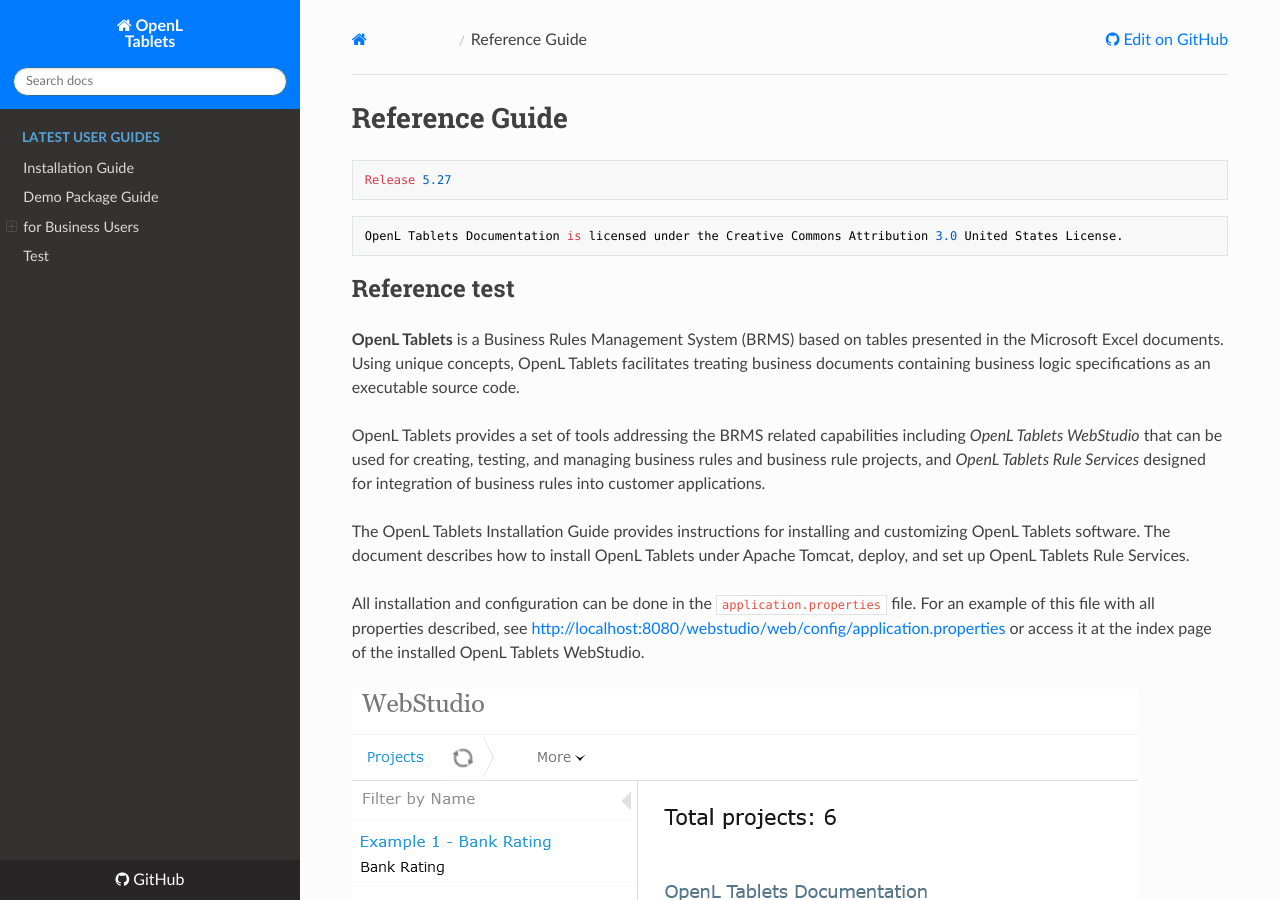
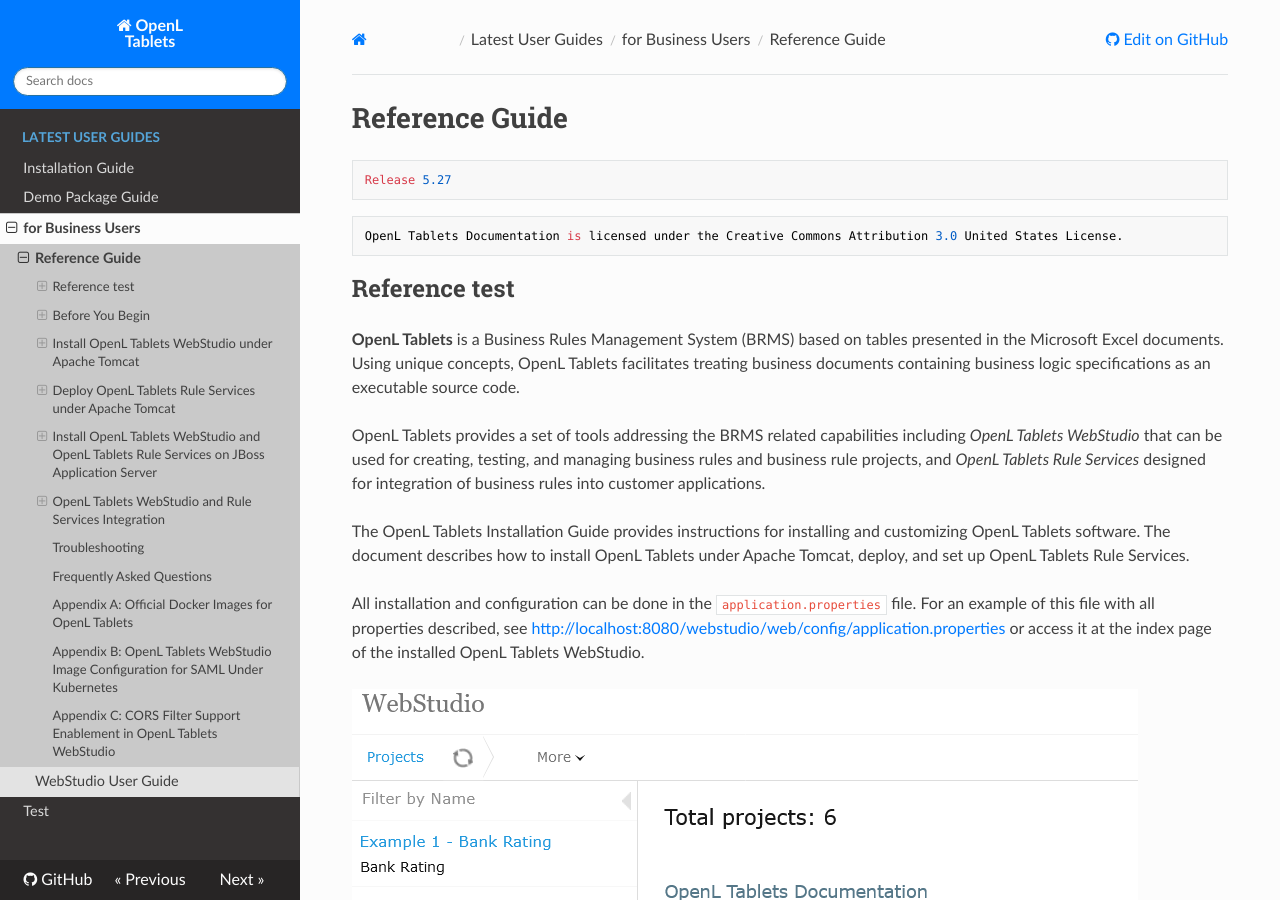
Before and after one commit to WWmonster/MarkdownTest, an MkDocs documentation site: the page built from docs/documentation/guides/reference_guide.md, in a window 1280 px wide and 900 px high. Built offline with MkDocs 1.6.1, drawn with Linux system fonts in a browser that asks for light colours; nearby versions of some CDN libraries.

Commit message:
Update mkdocs.yml

```diff
--- a/mkdocs.yml
+++ b/mkdocs.yml
@@ -5,7 +5,7 @@ nav:
     - Installation Guide: documentation/guides/installation_guide.md
     - Demo Package Guide: documentation/guides/demo_package_guide.md
     - for Business Users:
-      - Reference Guide: documentation/guides/rference_guide.md
+      - Reference Guide: documentation/guides/reference_guide.md
       - WebStudio User Guide: documentation/guides/webstudio_user_guide.md
   - Test: 'test/test01.md'
 
```
